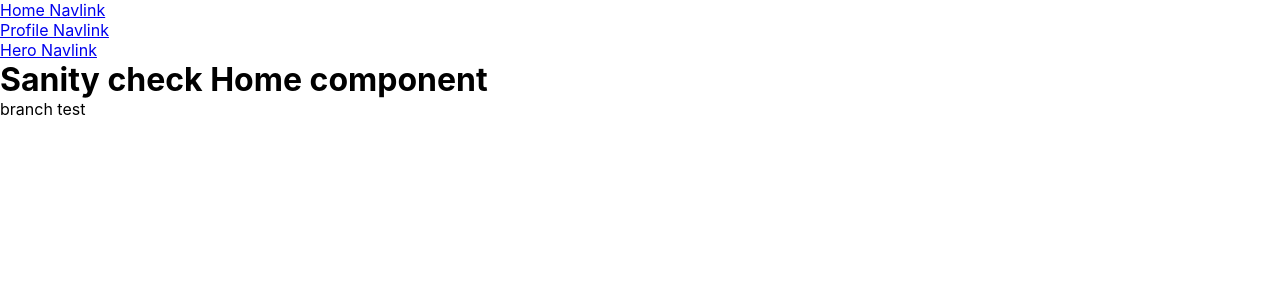
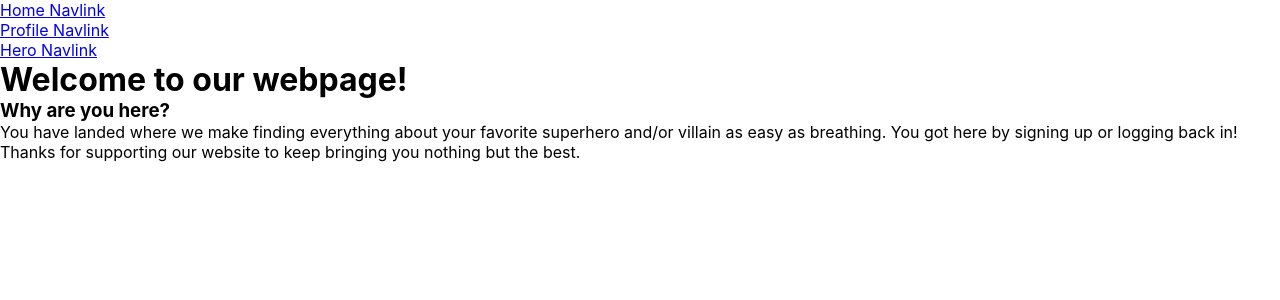
Before and after one commit to BladeKitana732/Hogwarts, a React (Create React App) app: page /Home in a window 1280 px wide. Shown: the top 300 px of the page. Built offline with nearby package versions, Linux system fonts and the light colour scheme.

Commit message:
adding content to page/not rendering api yet

```diff
--- a/src/components/Home.js
+++ b/src/components/Home.js
@@ -3,8 +3,11 @@ import React from 'react';
 export default function Home() {
     return (
         <div>
-            <h1>Sanity check Home component</h1>
-            <p>branch test</p>
+            <h1>Welcome to our webpage!</h1>
+            <h3>Why are you here?</h3>
+            <p>
+            You have landed where we make finding everything about your favorite superhero and/or villain as easy as breathing.  You got here by signing up or logging back in! Thanks for supporting our website to keep bringing you nothing but the best.
+            </p>
         </div>
     )
 }
```
